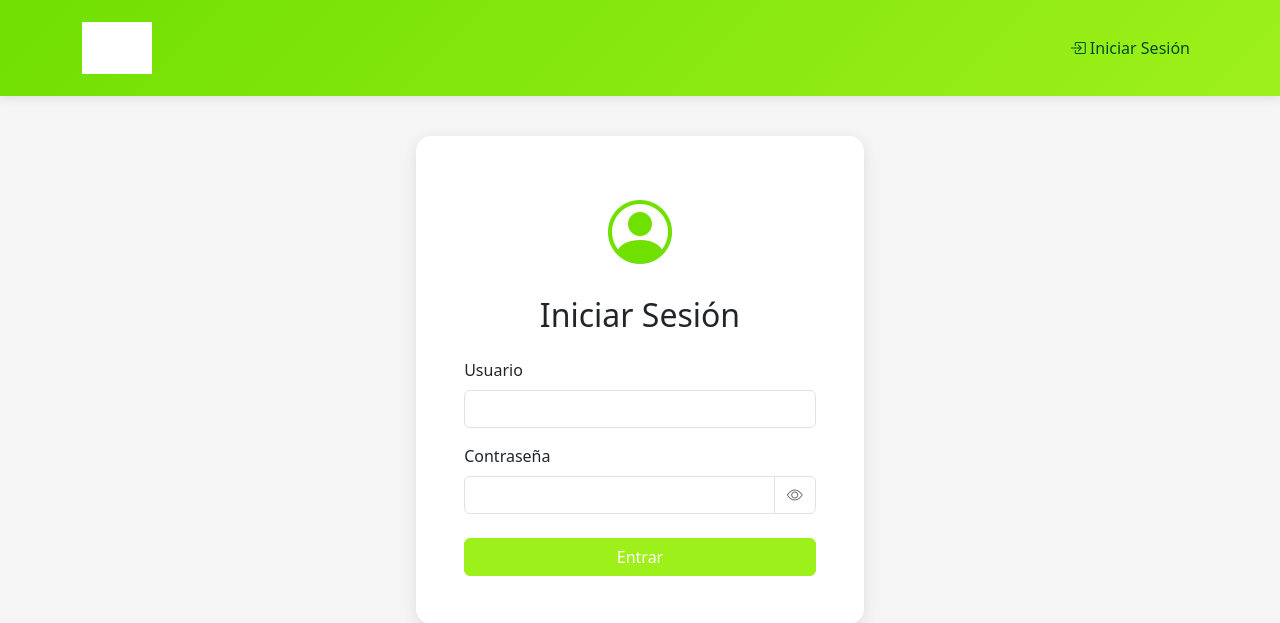
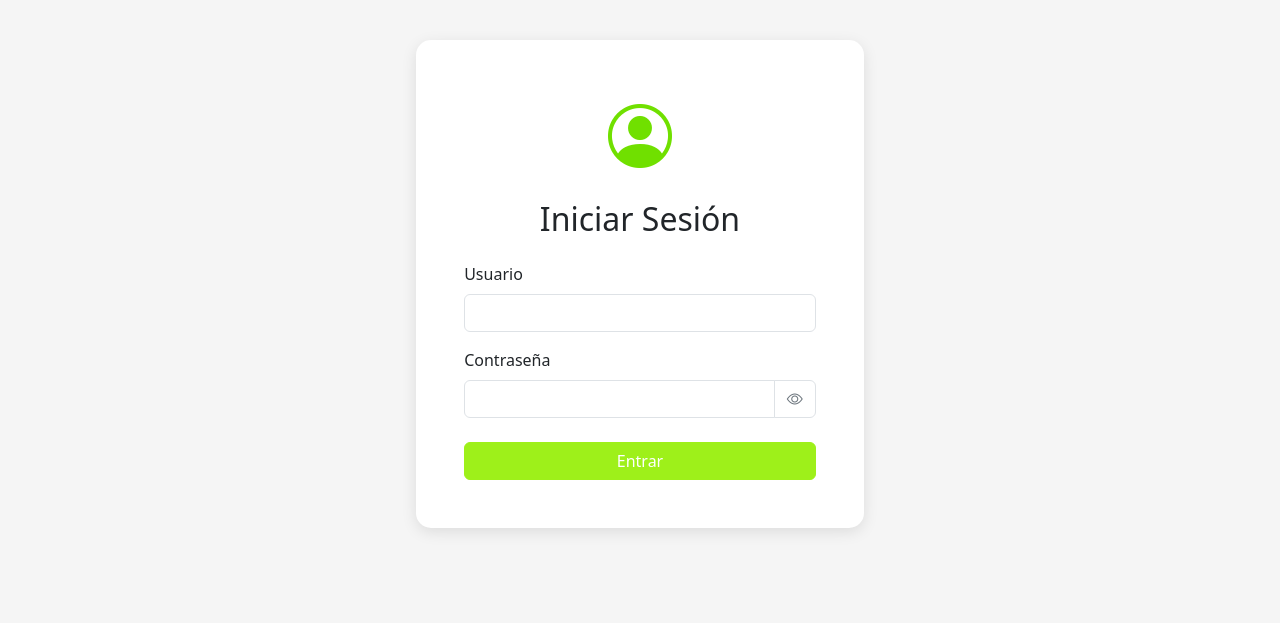
Before and after one commit to estefany89/TrainUp, a Django app: a page that uses gimnasio_project/templates/gimnasio/base.html in a window 1280 px wide. Shown: the top 623 px of the page. Run offline with Django 5.2, Linux system fonts and the light colour scheme; grey boxes are pictures that could not be loaded.

Commit message:
Corección inicio

```diff
--- a/gimnasio_project/templates/gimnasio/base.html
+++ b/gimnasio_project/templates/gimnasio/base.html
@@ -37,12 +37,16 @@
         .navbar {
             background: linear-gradient(135deg, #70E000, #9EF01A);
             box-shadow: 0 2px 10px rgba(0,0,0,0.1);
+            padding: 0.25rem 1rem !important;
         }
 
         .navbar-brand {
             font-weight: bold;
             font-size: 1.5rem;
             color: white !important;
+            padding: 0rem !important;
+            margin: 0rem !important;
+            line-height: 1;
         }
 
         /* Enlaces normales del navbar */
@@ -179,22 +183,22 @@
     </style>
 </head>
 <body>
+    {% if user.is_authenticated %}
     <nav class="navbar navbar-expand-lg navbar-dark no-print">
         <div class="container">
-            <a class="navbar-brand d-flex align-items-center" href="{% url 'gimnasio:inicio' %}">
+            <a class="navbar-brand d-flex align-items-center" href="{% url 'gimnasio:inicio' %}" style="padding: 0; margin: 0;">
     <img src="{% static 'gimnasio/imagenes/logo.png' %}"
          alt="Logo TrainUp"
-         height="70"
-         width="70"
+         height="60"
+         width="100"
          class="me-2"
-         style="filter: brightness(0) invert(1); object-fit: contain;">
-</a>
+         style="filter: brightness(0) invert(1); object-fit: contain; padding: 0; margin: 0; display: block;">
+</a><p style="margin-left: -20px;margin-right: 20px;margin-top:15px;color:white;text-align:center;"><strong>TrainUp</strong><br>Entrena para superarte</p>
             <button class="navbar-toggler" type="button" data-bs-toggle="collapse" data-bs-target="#navbarNav">
                 <span class="navbar-toggler-icon"></span>
             </button>
             <div class="collapse navbar-collapse" id="navbarNav">
                 <ul class="navbar-nav me-auto">
-                    {% if user.is_authenticated %}
                         <li class="nav-item">
                             <a class="nav-link" href="{% url 'gimnasio:inicio' %}">
                                 <i class="bi bi-house-door"></i> Inicio
@@ -332,13 +336,10 @@
                                 </a>
                             </li>
 
-
-                    {% endif %}
                     {% endif %}
                 </ul>
                  <!-- ========== MENÚ MI PERFIL ========== -->
                 <ul class="navbar-nav">
-                    {% if user.is_authenticated %}
                         <li class="nav-item dropdown">
                             <a class="nav-link dropdown-toggle" href="#" role="button" data-bs-toggle="dropdown">
                                 <i class="bi bi-person-circle"></i> {{ user.get_full_name|default:user.username }}
@@ -353,17 +354,11 @@
                                 </a></li>
                             </ul>
                         </li>
-                    {% else %}
-                        <li class="nav-item">
-                            <a class="nav-link" href="{% url 'gimnasio:login' %}">
-                                <i class="bi bi-box-arrow-in-right"></i> Iniciar Sesión
-                            </a>
-                        </li>
-                    {% endif %}
                 </ul>
             </div>
         </div>
     </nav>
+    {% endif %}
 
         <!-- Mensajes de Django como toasts flotantes -->
         <main class="{% block main_class %}container my-4{% endblock %}">
```
